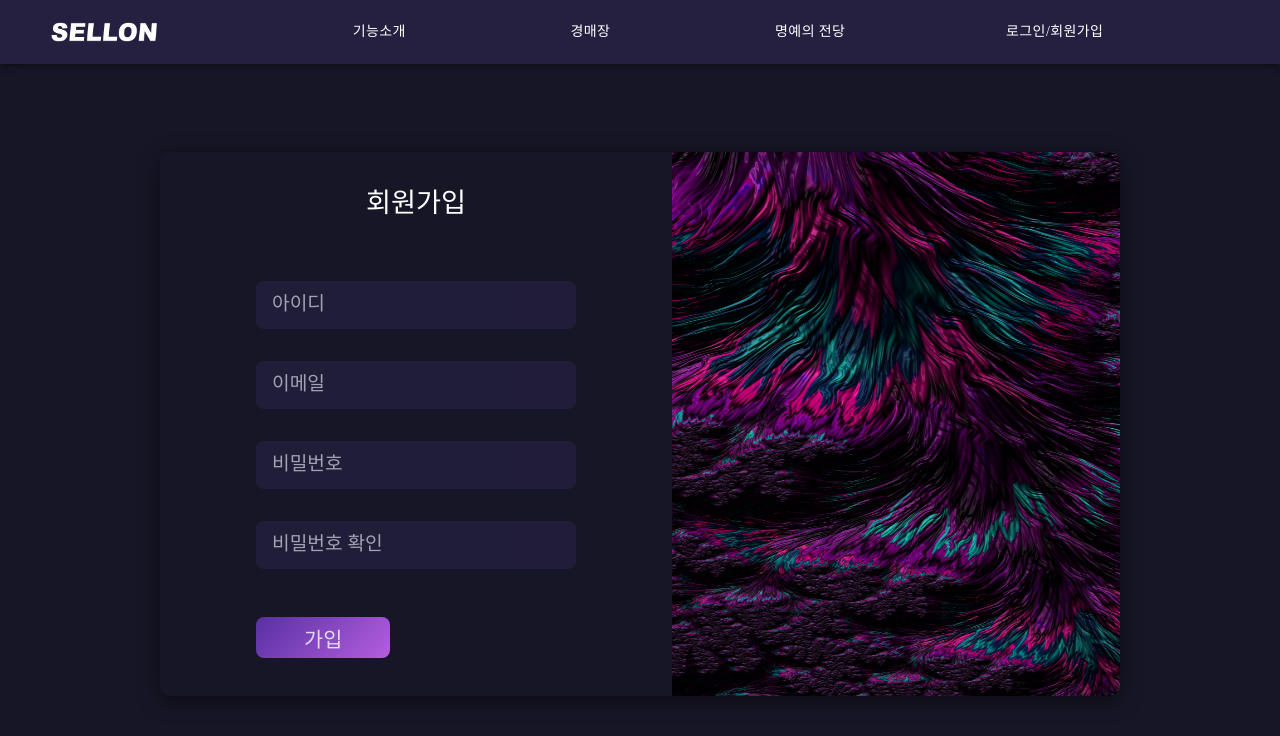
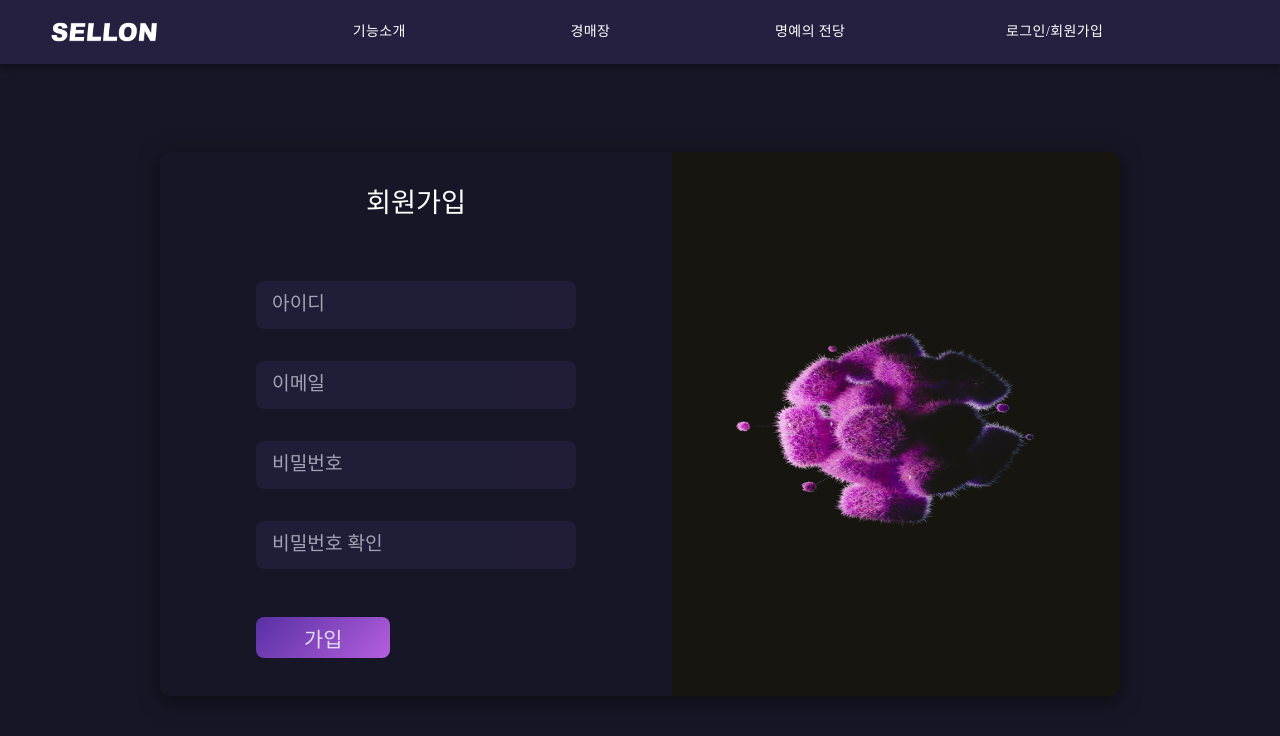
Before and after one commit to bunderLikeLion/sellon_frontend, a React (Create React App) app: page /register in a window 1280 px wide. Shown: the top 736 px of the page. Built offline with nearby package versions, Linux system fonts and the light colour scheme; no server answers.

Commit message:
chore: loginImg replaced

```diff
--- a/src/pages/Register/Register.js
+++ b/src/pages/Register/Register.js
@@ -4,7 +4,7 @@ import { useRecoilValue } from 'recoil';
 import { userAtom } from 'states';
 import { useSignInMutation } from 'queries/auth';
 import styled from 'styled-components';
-import SignPic from 'images/Sign_Img.jpeg';
+import LoginPic from 'images/LoginPic.jpeg';
 import toast from 'react-hot-toast';
 import useInput from 'hooks/useInput';
 
@@ -127,12 +127,11 @@ const Img = styled.img`
   }
 `;
 
-
 const InputsContainer = styled.div`
   display: flex;
   flex-direction: column;
   gap: 1rem;
-`
+`;
 
 const Register = () => {
   const navigate = useNavigate();
@@ -217,7 +216,7 @@ const Register = () => {
             </ButtonContainer>
           </InputsContainer>
         </Form>
-        <Img src={SignPic} />
+        <Img src={LoginPic} />
       </Card>
     </Container>
   );
```
